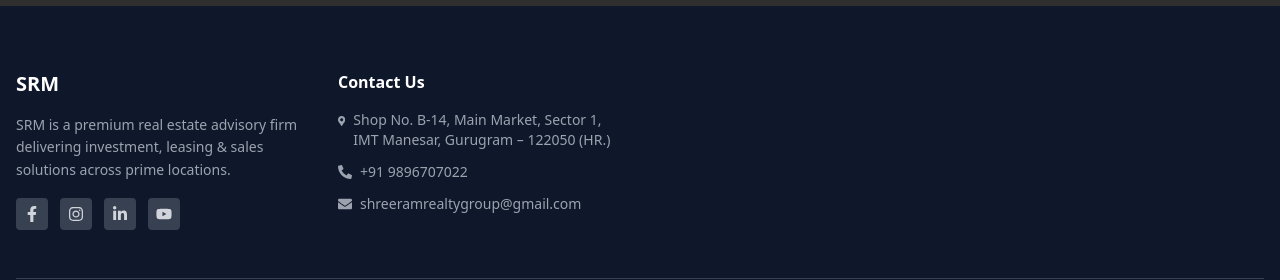
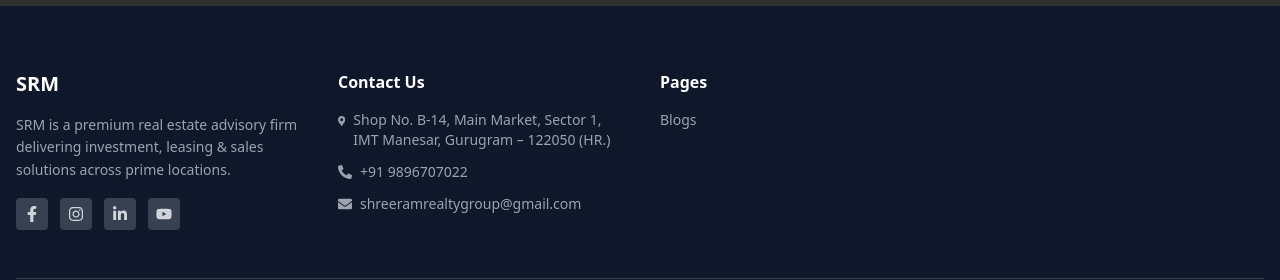
Before and after one commit to rajat804/Synerzi, a React (Vite) app: page / in a window 1280 px wide. Shown: the part 4337-4617 px from the top of the page. Built offline with nearby package versions, Linux system fonts and the light colour scheme; no server answers; grey boxes are pictures that could not be loaded; the HTML template or start-up script is replaced by a standard one.

Commit message:
add blogs link

```diff
--- a/src/components/Footer.jsx
+++ b/src/components/Footer.jsx
@@ -7,6 +7,7 @@ import {
   FaPhoneAlt,
   FaEnvelope,
 } from "react-icons/fa";
+import { Link } from "react-router-dom";
 
 export default function Footer() {
   return (
@@ -55,16 +56,12 @@ export default function Footer() {
           </div>
 
           {/* LISTS BY CATEGORY */}
-          {/* <div>
-            <h4 className="text-white font-semibold mb-4">Lists by Category</h4>
+          <div>
+            <h4 className="text-white font-semibold mb-4">Pages</h4>
             <ul className="space-y-2 text-sm text-gray-400">
-              <li className="hover:text-white cursor-pointer">Commercial Property</li>
-              <li className="hover:text-white cursor-pointer">Residential Property</li>
-              <li className="hover:text-white cursor-pointer">Office Spaces</li>
-              <li className="hover:text-white cursor-pointer">Retail Shops</li>
-              <li className="hover:text-white cursor-pointer">Warehouses</li>
+              <Link to={"/blogs"} className="hover:text-white cursor-pointer">Blogs</Link>
             </ul>
-          </div> */}
+          </div>
 
           {/* LATEST PROPERTIES */}
           {/* <div>
```
